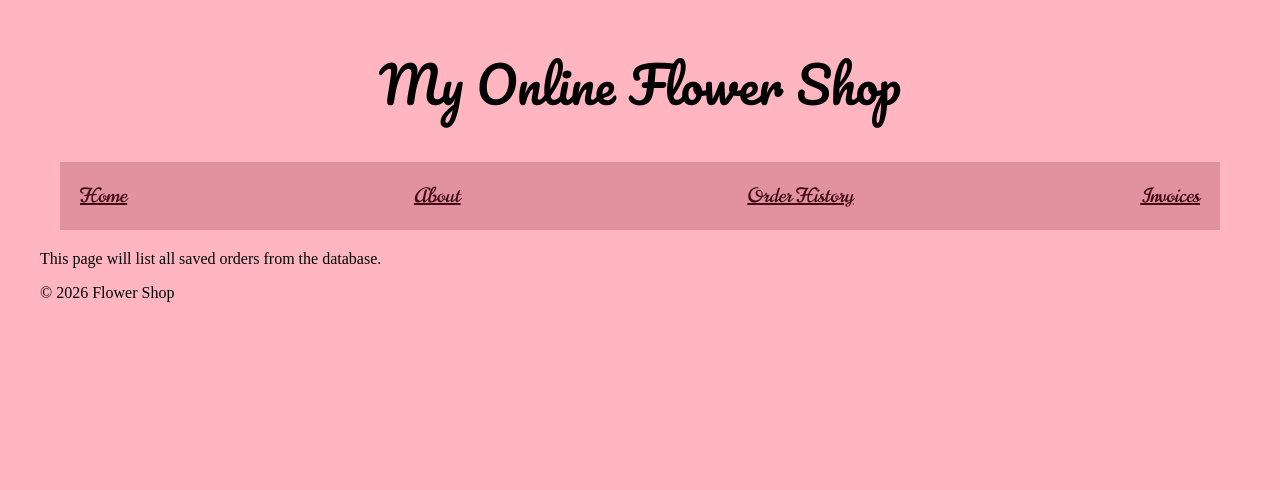
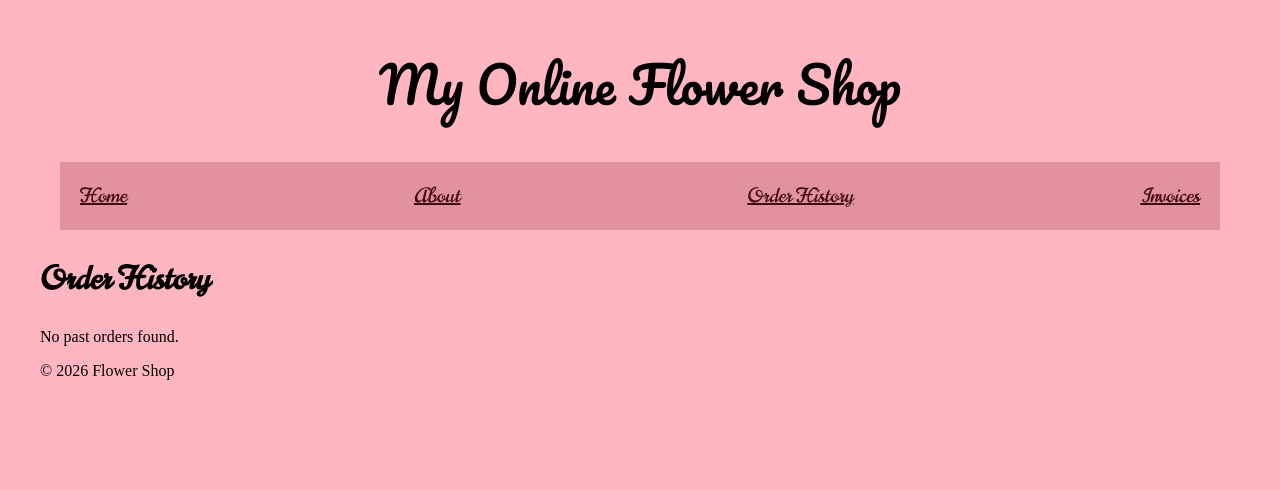
Before and after one commit to st26076/CSC2_Flask_Practise, a Flask app: template templates/order_history.html in a window 1280 px wide. Shown: the top 490 px of the page. Run offline with Flask 3, Linux system fonts and the light colour scheme; the template is opened without the code that fills it, so the values that code supplies are empty.

Commit message:
Created the HTML table so that all the orders show all the information for each order to be viewed and added a cancel button.

```diff
--- a/templates/order_history.html
+++ b/templates/order_history.html
@@ -3,7 +3,52 @@
 {% block title %}Order History - Flower Shop{% endblock %}
 
 {% block content %}
-    <body>
-        <p>This page will list all saved orders from the database.</p>
-    </body>
+        <h2>Order History</h2>
+
+        {% if orders %}
+        <table>
+            <thead>
+                <tr>
+                    <th>Invoice Number</th>
+                    <th>Customer Name</th>
+                    <th>Items</th>
+                    <th>Add ons</th>
+                    <th>Total</th>
+                    <th>Date</th>
+                    <th>Cancel</th>
+                </tr>
+            </thead>
+            <tbody>
+                {% for order in orders %}
+                    <tr>
+                        <td>{{ order['invoice_number'] }}</td>
+                        <td>{{ order['customer_name'] }}</td>
+                        <td>
+                            <ul>
+                                {% for item, details in order['items'].items() %}
+                                    <li class="order">{{ item }}: {{ details['quantity'] }} x ${{ '%.2f' % details['price'] }}</li>
+                                {% endfor %}
+                            </ul>
+                        </td>
+                        <td>
+                            <ul>
+                                {% for item, details in order['addons'].items() %}
+                                    <li class="order">{{ item }}: ${{ details ['price'] }}</li>
+                                {% endfor %}
+                            </ul>
+                        </td>
+                        <td>${{ '%.2f' % order['total'] }}</td>
+                        <td>{{ order['date'] }}</td>
+                        <td>
+                            <form action="{{ url_for('cancel_saved_order', order_id=order.order_id) }}" method="post" onsubmit="return confirm ('Cancel this order?');">
+                                <button type="submit">Cancel</button>
+                            </form>
+                        </td>
+                    </tr>
+                {% endfor %}
+            </tbody>
+        </table>
+    {% else %}
+        <p>No past orders found.</p>
+    {% endif %}
 {% endblock %}
```
